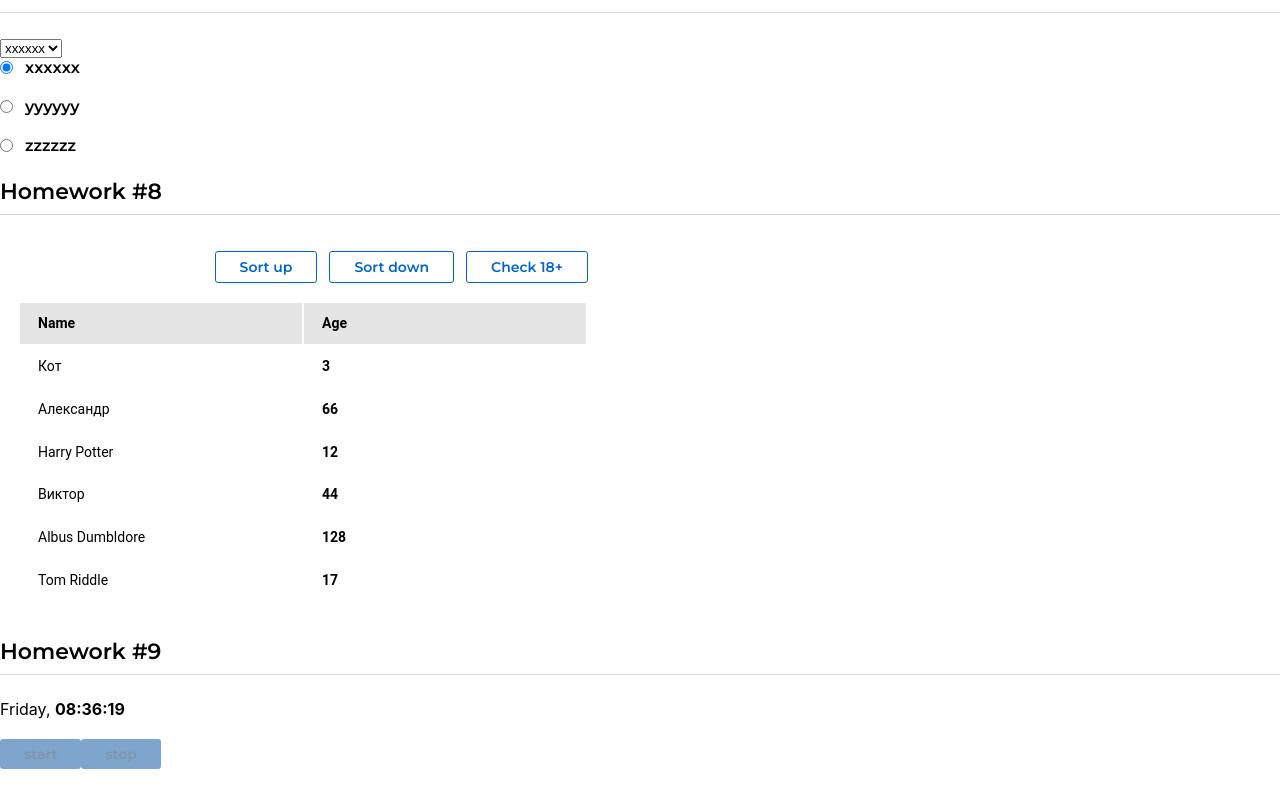
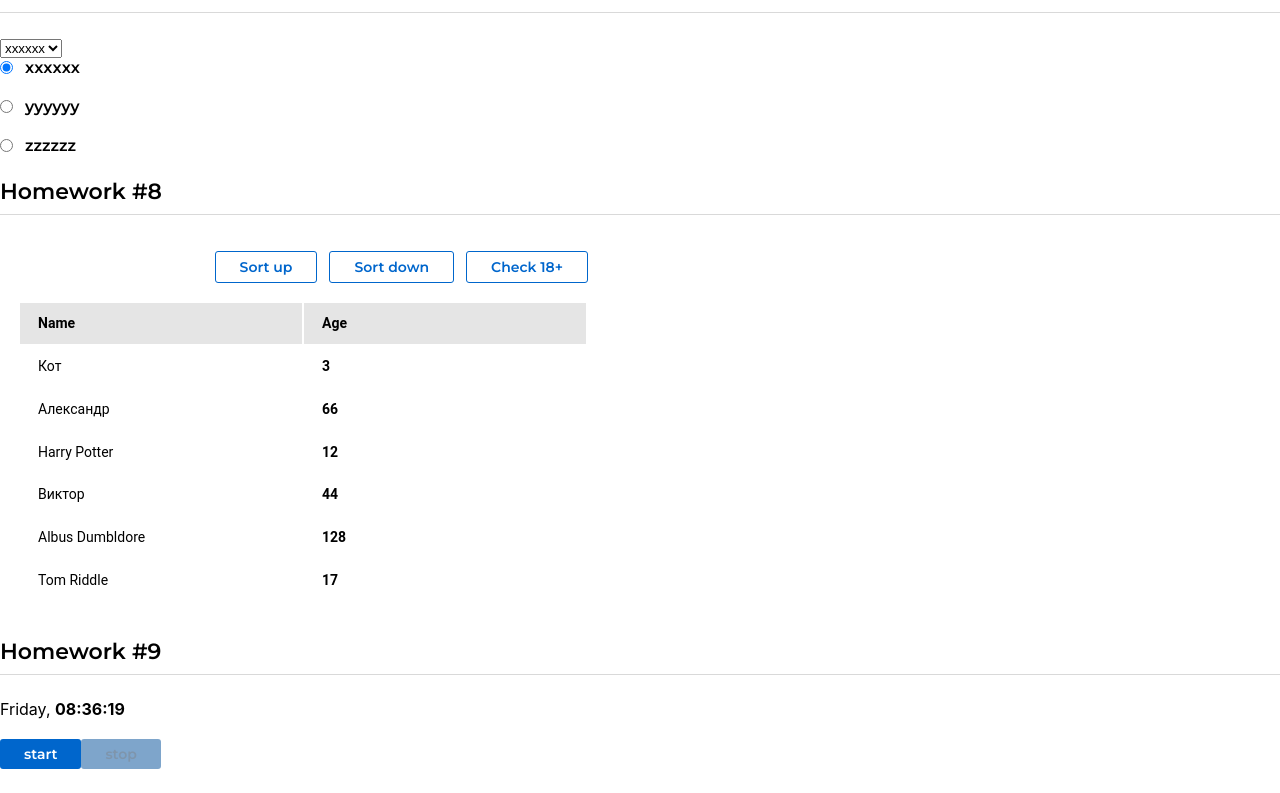
Before and after one commit to persistent-fox/hws2, a React (Create React App) app: page /#/pre-junior in a window 1280 px wide. Shown: the part 1475-2268 px from the top of the page. Built offline with nearby package versions, Linux system fonts and the light colour scheme.

Commit message:
create start function

```diff
--- a/src/s2/hw09/Clock.tsx
+++ b/src/s2/hw09/Clock.tsx
@@ -4,28 +4,38 @@ import { restoreState } from '../hw06/localStorage/localStorage';
 import s from './Clock.module.css';
 
 function Clock() {
-	const [timerId, setTimerId] = useState<number | undefined>(undefined);
+	const [timerId, setTimerId] = useState<NodeJS.Timer | undefined>(undefined);
 	// for autotests // не менять // можно подсунуть в локалСторэдж нужную дату, чтоб увидеть как она отображается
 	const [date, setDate] = useState<Date>(new Date(restoreState('hw9-date', Date.now())));
 	const [show, setShow] = useState<boolean>(false);
 
 	const start = () => {
+		const idInt = setInterval(() => {
+			setDate(new Date(restoreState('hw9-date', Date.now())));
+		}, 1000);
+		setTimerId(idInt);
 		// пишут студенты // запустить часы (должно отображаться реальное время, а не +1)
 		// сохранить ид таймера (https://learn.javascript.ru/settimeout-setinterval#setinterval)
 	};
 
 	const stop = () => {
 		// пишут студенты // поставить часы на паузу, обнулить ид таймера (timerId <- undefined)
+		setTimerId(undefined);
+		clearInterval(timerId);
 	};
 
 	const onMouseEnter = () => {
-		// пишут студенты // показать дату если наведена мышка
 		setShow(true);
 	};
 	const onMouseLeave = () => {
-		// пишут студенты // спрятать дату если мышка не наведена
 		setShow(false);
 	};
+
+	const dateFormatter = new Intl.DateTimeFormat(navigator.language, {
+		day: '2-digit',
+		year: 'numeric',
+		month: '2-digit',
+	});
 
 	const timeFormatter = new Intl.DateTimeFormat(navigator.language, {
 		hour: '2-digit',
@@ -34,25 +44,19 @@ function Clock() {
 		hour12: false,
 	});
 
-	const weekFormatter = new Intl.DateTimeFormat('en', {
-		weekday: 'long',
+	const monthFormatter = new Intl.DateTimeFormat('en', {
+		month: 'long',
 	});
 
 	const dayFormatter = new Intl.DateTimeFormat('en', {
 		weekday: 'long',
 	});
 
-	const dateFormatter = new Intl.DateTimeFormat(navigator.language, {
-		day: '2-digit',
-		year: 'numeric',
-		month: '2-digit',
-	});
-
 	const stringTime = `${timeFormatter.format(date)}` || <br />;
 	const stringDate = `${dateFormatter.format(date)}` || <br />;
 
 	const stringDay = `${dayFormatter.format(date)}` || <br />;
-	const stringMonth = `${weekFormatter.format(date)}` || <br />;
+	const stringMonth = `${monthFormatter.format(date)}` || <br />;
 
 	return (
 		<div className={s.clock}>
@@ -80,14 +84,14 @@ function Clock() {
 			<div className={s.buttonsContainer}>
 				<SuperButton
 					id={'hw9-button-start'}
-					disabled={true} // пишут студенты // задизэйблить если таймер запущен
+					disabled={!!timerId} // пишут студенты // задизэйблить если таймер запущен
 					onClick={start}
 				>
 					start
 				</SuperButton>
 				<SuperButton
 					id={'hw9-button-stop'}
-					disabled={true} // пишут студенты // задизэйблить если таймер не запущен
+					disabled={!timerId} // пишут студенты // задизэйблить если таймер не запущен
 					onClick={stop}
 				>
 					stop
```
